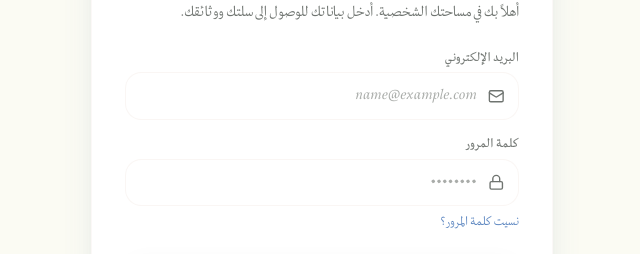
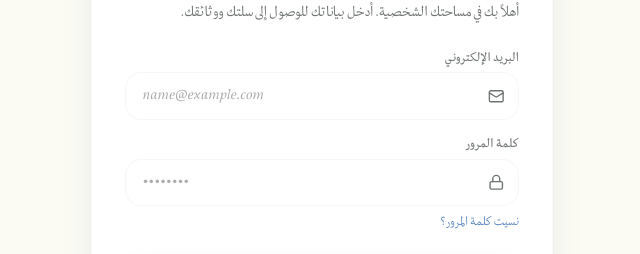
Before and after one commit to faihadiln-spec/Tawalla, a Next.js app: page /login in a window 1280 px wide. Shown: the part 249-503 px from the top of the page, without its empty margins (466-1106 px from the left). Built offline with nearby package versions, Linux system fonts and the light colour scheme; no server answers.

Commit message:
fix(ui): enforce dir=ltr on email and password inputs to prevent BiDi text reversal

```diff
--- a/components/ui/Input.tsx
+++ b/components/ui/Input.tsx
@@ -27,6 +27,12 @@ export const Input = React.forwardRef<HTMLInputElement, InputProps>(
     const generatedId = React.useId();
     const inputId = id || generatedId;
 
+    const isLtrType =
+      props.type === "email" ||
+      props.type === "password" ||
+      props.type === "tel" ||
+      props.type === "url";
+
     return (
       <div className="w-full space-y-1.5 text-right">
         {label && (
@@ -49,7 +55,10 @@ export const Input = React.forwardRef<HTMLInputElement, InputProps>(
             id={inputId}
             ref={ref}
             disabled={disabled}
+            dir={props.dir || (isLtrType ? "ltr" : undefined)}
             className={`w-full bg-surface text-text-main text-sm rounded-2xl border transition-all duration-200 placeholder:text-text-muted/60 focus:outline-none focus:ring-2 disabled:bg-bg-main disabled:opacity-60 ${
+              isLtrType ? "text-left" : ""
+            } ${
               rightIcon ? "pr-10" : "pr-4"
             } ${leftIcon ? "pl-10" : "pl-4"} py-3 ${
               error
```
